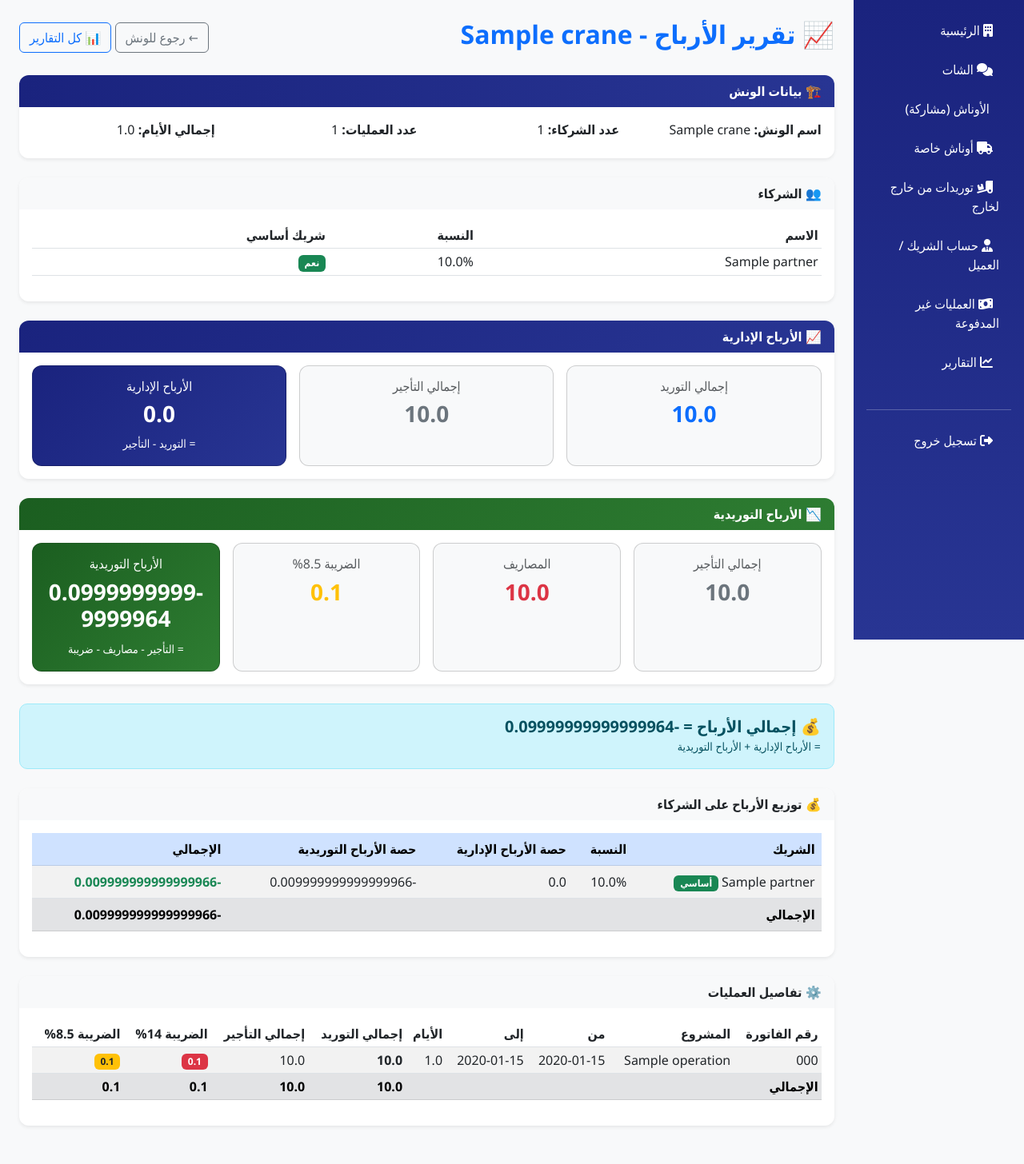
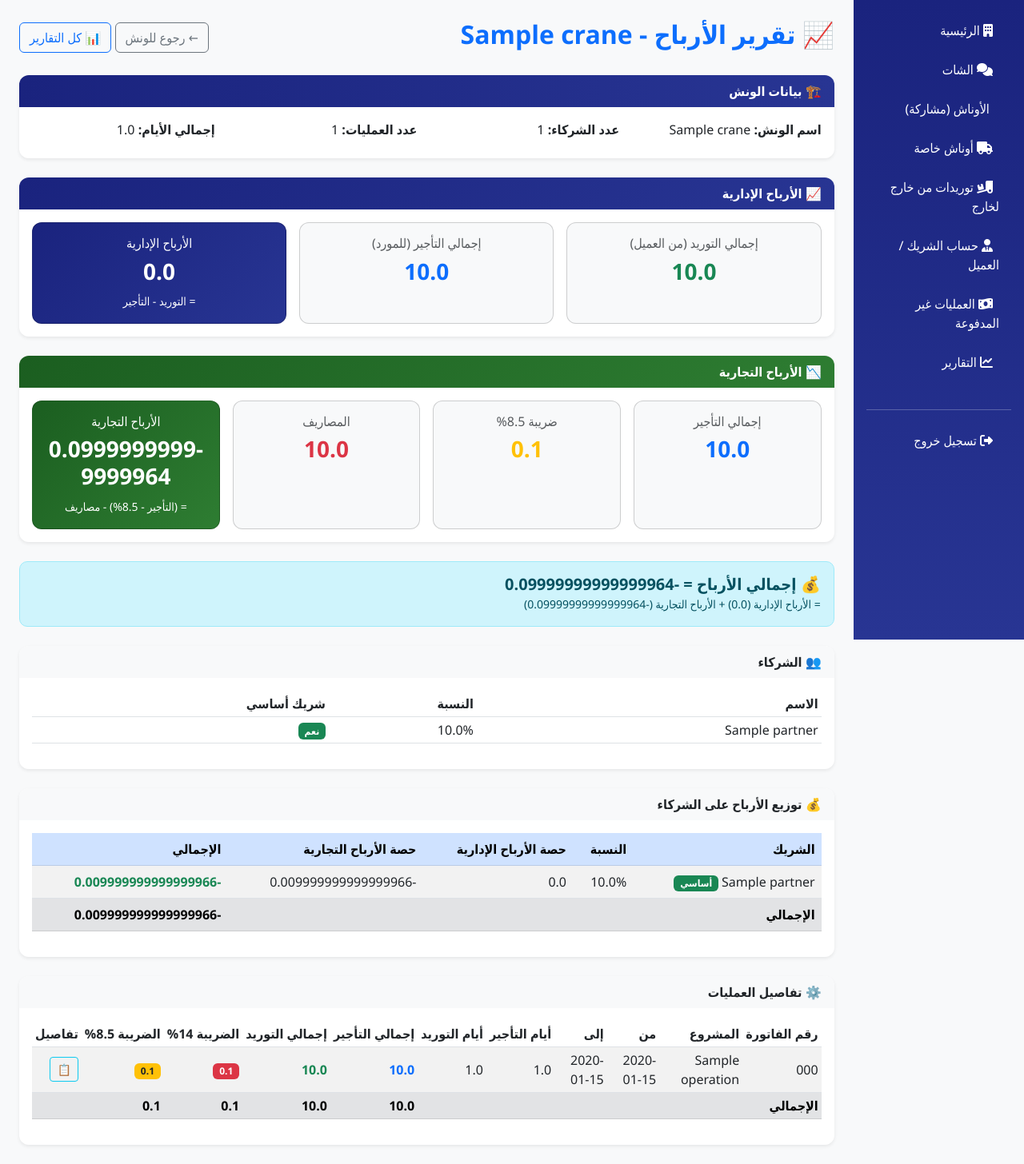
Before and after one commit to mariam-anwar-elgendy/FactoryAlFath, a Flask app: page /almasa/reports/crane-profit/1 in a window 1280 px wide. Shown: the part 56-1512 px from the top of the page at 80% size. Before the commit the page ends 1465 px from the top, so only its background shows below. Run offline with Flask 3, Linux system fonts and the light colour scheme; a user stored in the database is signed in; tables that the repository leaves empty hold one stand-in row (values such as "Sample post").

Commit message:
Refactor crane profit report layout and content

```diff
--- a/templates/almasa/crane_profit_report.html
+++ b/templates/almasa/crane_profit_report.html
@@ -26,6 +26,92 @@
     </div>
 </div>
 
+<!-- ✅ ملخص الأرباح الإدارية -->
+<div class="card border-0 shadow-sm mb-4">
+    <div class="card-header text-white fw-bold" style="background: linear-gradient(135deg, #1a237e, #283593);">
+        📈 الأرباح الإدارية
+    </div>
+    <div class="card-body">
+        <div class="row g-3">
+            <div class="col-md-4">
+                <div class="card bg-light h-100">
+                    <div class="card-body text-center">
+                        <h6 class="text-muted">إجمالي التوريد (من العميل)</h6>
+                        <h3 class="fw-bold text-success">{{ total_supply }}</h3>
+                    </div>
+                </div>
+            </div>
+            <div class="col-md-4">
+                <div class="card bg-light h-100">
+                    <div class="card-body text-center">
+                        <h6 class="text-muted">إجمالي التأجير (للمورد)</h6>
+                        <h3 class="fw-bold text-primary">{{ total_rental }}</h3>
+                    </div>
+                </div>
+            </div>
+            <div class="col-md-4">
+                <div class="card h-100" style="background: linear-gradient(135deg, #1a237e, #283593); color: white;">
+                    <div class="card-body text-center">
+                        <h6>الأرباح الإدارية</h6>
+                        <h3 class="fw-bold">{{ admin_profit }}</h3>
+                        <small>= التوريد - التأجير</small>
+                    </div>
+                </div>
+            </div>
+        </div>
+    </div>
+</div>
+
+<!-- ✅ ملخص الأرباح التجارية -->
+<div class="card border-0 shadow-sm mb-4">
+    <div class="card-header text-white fw-bold" style="background: linear-gradient(135deg, #1b5e20, #2e7d32);">
+        📉 الأرباح التجارية
+    </div>
+    <div class="card-body">
+        <div class="row g-3">
+            <div class="col-md-3">
+                <div class="card bg-light h-100">
+                    <div class="card-body text-center">
+                        <h6 class="text-muted">إجمالي التأجير</h6>
+                        <h3 class="fw-bold text-primary">{{ total_rental }}</h3>
+                    </div>
+                </div>
+            </div>
+            <div class="col-md-3">
+                <div class="card bg-light h-100">
+                    <div class="card-body text-center">
+                        <h6 class="text-muted">ضريبة 8.5%</h6>
+                        <h3 class="fw-bold text-warning">{{ tax_85_amount or 0 }}</h3>
+                    </div>
+                </div>
+            </div>
+            <div class="col-md-3">
+                <div class="card bg-light h-100">
+                    <div class="card-body text-center">
+                        <h6 class="text-muted">المصاريف</h6>
+                        <h3 class="fw-bold text-danger">{{ total_expenses }}</h3>
+                    </div>
+                </div>
+            </div>
+            <div class="col-md-3">
+                <div class="card h-100" style="background: linear-gradient(135deg, #1b5e20, #2e7d32); color: white;">
+                    <div class="card-body text-center">
+                        <h6>الأرباح التجارية</h6>
+                        <h3 class="fw-bold">{{ supply_profit }}</h3>
+                        <small>= (التأجير - 8.5%) - مصاريف</small>
+                    </div>
+                </div>
+            </div>
+        </div>
+    </div>
+</div>
+
+<!-- ✅ إجمالي الأرباح -->
+<div class="alert alert-info mb-4">
+    <h5 class="fw-bold mb-0">💰 إجمالي الأرباح = {{ total_profit }}</h5>
+    <small>= الأرباح الإدارية ({{ admin_profit }}) + الأرباح التجارية ({{ supply_profit }})</small>
+</div>
+
 <!-- الشركاء -->
 <div class="card border-0 shadow-sm mb-4">
     <div class="card-header bg-light fw-bold">👥 الشركاء</div>
@@ -49,92 +135,6 @@
     </div>
 </div>
 
-<!-- ✅ ملخص الأرباح الإدارية -->
-<div class="card border-0 shadow-sm mb-4">
-    <div class="card-header text-white fw-bold" style="background: linear-gradient(135deg, #1a237e, #283593);">
-        📈 الأرباح الإدارية
-    </div>
-    <div class="card-body">
-        <div class="row g-3">
-            <div class="col-md-4">
-                <div class="card bg-light h-100">
-                    <div class="card-body text-center">
-                        <h6 class="text-muted">إجمالي التوريد</h6>
-                        <h3 class="fw-bold text-primary">{{ total_rental }}</h3>
-                    </div>
-                </div>
-            </div>
-            <div class="col-md-4">
-                <div class="card bg-light h-100">
-                    <div class="card-body text-center">
-                        <h6 class="text-muted">إجمالي التأجير</h6>
-                        <h3 class="fw-bold text-secondary">{{ total_supply }}</h3>
-                    </div>
-                </div>
-            </div>
-            <div class="col-md-4">
-                <div class="card h-100" style="background: linear-gradient(135deg, #1a237e, #283593); color: white;">
-                    <div class="card-body text-center">
-                        <h6>الأرباح الإدارية</h6>
-                        <h3 class="fw-bold">{{ admin_profit }}</h3>
-                        <small>= التوريد - التأجير</small>
-                    </div>
-                </div>
-            </div>
-        </div>
-    </div>
-</div>
-
-<!-- ✅ ملخص الأرباح التوريدية -->
-<div class="card border-0 shadow-sm mb-4">
-    <div class="card-header text-white fw-bold" style="background: linear-gradient(135deg, #1b5e20, #2e7d32);">
-        📉 الأرباح التوريدية
-    </div>
-    <div class="card-body">
-        <div class="row g-3">
-            <div class="col-md-3">
-                <div class="card bg-light h-100">
-                    <div class="card-body text-center">
-                        <h6 class="text-muted">إجمالي التأجير</h6>
-                        <h3 class="fw-bold text-secondary">{{ total_supply }}</h3>
-                    </div>
-                </div>
-            </div>
-            <div class="col-md-3">
-                <div class="card bg-light h-100">
-                    <div class="card-body text-center">
-                        <h6 class="text-muted">المصاريف</h6>
-                        <h3 class="fw-bold text-danger">{{ total_expenses }}</h3>
-                    </div>
-                </div>
-            </div>
-            <div class="col-md-3">
-                <div class="card bg-light h-100">
-                    <div class="card-body text-center">
-                        <h6 class="text-muted">الضريبة 8.5%</h6>
-                        <h3 class="fw-bold text-warning">{{ tax_85_amount or 0 }}</h3>
-                    </div>
-                </div>
-            </div>
-            <div class="col-md-3">
-                <div class="card h-100" style="background: linear-gradient(135deg, #1b5e20, #2e7d32); color: white;">
-                    <div class="card-body text-center">
-                        <h6>الأرباح التوريدية</h6>
-                        <h3 class="fw-bold">{{ supply_profit }}</h3>
-                        <small>= التأجير - مصاريف - ضريبة</small>
-                    </div>
-                </div>
-            </div>
-        </div>
-    </div>
-</div>
-
-<!-- ✅ إجمالي الأرباح -->
-<div class="alert alert-info mb-4">
-    <h5 class="fw-bold mb-0">💰 إجمالي الأرباح = {{ total_profit }}</h5>
-    <small>= الأرباح الإدارية + الأرباح التوريدية</small>
-</div>
-
 <!-- ✅ توزيع الأرباح على الشركاء -->
 <div class="card border-0 shadow-sm mb-4">
     <div class="card-header bg-light fw-bold">💰 توزيع الأرباح على الشركاء</div>
@@ -147,7 +147,7 @@
                         <th>الشريك</th>
                         <th>النسبة</th>
                         <th>حصة الأرباح الإدارية</th>
-                        <th>حصة الأرباح التوريدية</th>
+                        <th>حصة الأرباح التجارية</th>
                         <th>الإجمالي</th>
                     </tr>
                 </thead>
@@ -185,18 +185,20 @@
     <div class="card-body">
         {% if operations %}
         <div class="table-responsive">
-            <table class="table table-sm table-striped">
+            <table class="table table-sm table-striped table-hover">
                 <thead>
                     <tr>
                         <th>رقم الفاتورة</th>
                         <th>المشروع</th>
                         <th>من</th>
                         <th>إلى</th>
-                        <th>الأيام</th>
+                        <th>أيام التأجير</th>
+                        <th>أيام التوريد</th>
+                        <th>إجمالي التأجير</th>
                         <th>إجمالي التوريد</th>
-                        <th>إجمالي التأجير</th>
                         <th>الضريبة 14%</th>
                         <th>الضريبة 8.5%</th>
+                        <th>تفاصيل</th>
                     </tr>
                 </thead>
                 <tbody>
@@ -206,33 +208,38 @@
                         <td>{{ op.project_name or '-' }}</td>
                         <td>{{ op.start_date.strftime('%Y-%m-%d') }}</td>
                         <td>{{ op.end_date.strftime('%Y-%m-%d') if op.end_date else '-' }}</td>
-                        <td>{{ op.days_count }}</td>
-                        <td class="fw-bold">{{ op.rental_total }}</td>
-                        <td>{{ op.supply_total }}</td>
+                        <td>{{ op.rental_days or op.days_count or 0 }}</td>
+                        <td>{{ op.supply_days or op.days_count or 0 }}</td>
+                        <td class="fw-bold text-primary">{{ op.rental_total }}</td>
+                        <td class="fw-bold text-success">{{ op.supply_total }}</td>
                         <td>
                             {% if op.tax_14_enabled %}
                                 <span class="badge bg-danger">
-                                    {{ (op.rental_total * op.tax_14_value / 100)|round(2) }}
+                                    {{ (op.supply_total * op.tax_14_value / 100)|round(2) }}
                                 </span>
                             {% else %}-{% endif %}
                         </td>
                         <td>
                             {% if op.tax_85_enabled %}
                                 <span class="badge bg-warning text-dark">
-                                    {{ (op.supply_total * op.tax_85_value / 100)|round(2) }}
+                                    {{ (op.rental_total * op.tax_85_value / 100)|round(2) }}
                                 </span>
                             {% else %}-{% endif %}
+                        </td>
+                        <td>
+                            <button class="btn btn-sm btn-outline-info" data-bs-toggle="modal" data-bs-target="#detailsModal{{ op.id }}">📋</button>
                         </td>
                     </tr>
                     {% endfor %}
                 </tbody>
                 <tfoot>
                     <tr class="fw-bold table-secondary">
-                        <td colspan="5">الإجمالي</td>
+                        <td colspan="6">الإجمالي</td>
                         <td>{{ total_rental }}</td>
                         <td>{{ total_supply }}</td>
                         <td>{{ tax_14_amount or 0 }}</td>
                         <td>{{ tax_85_amount or 0 }}</td>
+                        <td></td>
                     </tr>
                 </tfoot>
             </table>
@@ -241,6 +248,74 @@
         <p class="text-muted mb-0">لا توجد عمليات</p>
         {% endif %}
     </div>
+</div>
 
+<!-- ==================== مودالات التفاصيل ==================== -->
+{% for op in operations %}
+<div class="modal fade" id="detailsModal{{ op.id }}" tabindex="-1">
+  <div class="modal-dialog modal-lg">
+    <div class="modal-content">
+      <div class="modal-header bg-primary text-white">
+        <h5 class="modal-title">📋 تفاصيل العملية - {{ op.project_name or '-' }}</h5>
+        <button type="button" class="btn-close btn-close-white" data-bs-dismiss="modal"></button>
+      </div>
+      <div class="modal-body">
+        <h6 class="fw-bold text-primary mb-3">📋 بيانات أساسية</h6>
+        <table class="table table-sm table-bordered mb-4">
+          <tbody>
+            <tr><td class="fw-bold" style="width: 40%;">المشروع</td><td>{{ op.project_name or '-' }}</td></tr>
+            <tr><td class="fw-bold">المكان</td><td>{{ op.project_location or '-' }}</td></tr>
+            <tr><td class="fw-bold">من تاريخ</td><td>{{ op.start_date.strftime('%Y-%m-%d') }}</td></tr>
+            <tr><td class="fw-bold">إلى تاريخ</td><td>{{ op.end_date.strftime('%Y-%m-%d') if op.end_date else '-' }}</td></tr>
+            <tr><td class="fw-bold">رقم الفاتورة</td><td>{{ op.invoice_number or '-' }}</td></tr>
+          </tbody>
+        </table>
+
+        <h6 class="fw-bold text-primary mb-3">💰 التأجير (للمورد)</h6>
+        <table class="table table-sm table-bordered mb-4">
+          <tbody>
+            <tr><td class="fw-bold" style="width: 40%;">سعر التأجير اليومي</td><td>{{ op.rental_value or 0 }}</td></tr>
+            <tr><td class="fw-bold">عدد أيام التأجير</td><td>{{ op.rental_days or op.days_count or 0 }}</td></tr>
+            <tr><td class="fw-bold">ساعات إضافية للتأجير</td><td>{{ op.rental_extra_hours or 0 }}</td></tr>
+            <tr><td class="fw-bold">سعر الساعة الإضافية</td><td>{{ op.rental_hour_rate or 0 }}</td></tr>
+            <tr><td class="fw-bold">أيام الطريق للتأجير</td><td>{{ op.rental_travel_days or op.travel_days or 0 }}</td></tr>
+            <tr><td class="fw-bold">سعر يوم الطريق</td><td>{{ op.travel_rental_rate or op.travel_rate or 0 }}</td></tr>
+            <tr class="table-primary"><td class="fw-bold">إجمالي التأجير</td><td class="fw-bold">{{ op.rental_total }}</td></tr>
+          </tbody>
+        </table>
+
+        <h6 class="fw-bold text-success mb-3">💰 التوريد (من العميل)</h6>
+        <table class="table table-sm table-bordered mb-4">
+          <tbody>
+            <tr><td class="fw-bold" style="width: 40%;">سعر التوريد اليومي</td><td>{{ op.supply_value or 0 }}</td></tr>
+            <tr><td class="fw-bold">عدد أيام التوريد</td><td>{{ op.supply_days or op.days_count or 0 }}</td></tr>
+            <tr><td class="fw-bold">ساعات إضافية للتوريد</td><td>{{ op.supply_extra_hours or 0 }}</td></tr>
+            <tr><td class="fw-bold">سعر الساعة الإضافية</td><td>{{ op.supply_hour_rate or 0 }}</td></tr>
+            <tr><td class="fw-bold">أيام الطريق للتوريد</td><td>{{ op.supply_travel_days or op.travel_days or 0 }}</td></tr>
+            <tr><td class="fw-bold">سعر يوم الطريق</td><td>{{ op.travel_supply_rate or op.travel_rate or 0 }}</td></tr>
+            <tr class="table-success"><td class="fw-bold">إجمالي التوريد</td><td class="fw-bold">{{ op.supply_total }}</td></tr>
+          </tbody>
+        </table>
+
+        {% if op.tax_14_enabled or op.tax_85_enabled %}
+        <h6 class="fw-bold text-warning mb-3">📊 الضرايب</h6>
+        <table class="table table-sm table-bordered mb-0">
+          <tbody>
+            {% if op.tax_14_enabled %}
+            <tr class="table-warning"><td class="fw-bold" style="width: 40%;">ضريبة 14%</td><td>{{ (op.supply_total * op.tax_14_value / 100)|round(2) }}</td></tr>
+            {% endif %}
+            {% if op.tax_85_enabled %}
+            <tr class="table-warning"><td class="fw-bold">ضريبة 8.5%</td><td>{{ (op.rental_total * op.tax_85_value / 100)|round(2) }}</td></tr>
+            {% endif %}
+          </tbody>
+        </table>
+        {% endif %}
+      </div>
+      <div class="modal-footer">
+        <button type="button" class="btn btn-secondary" data-bs-dismiss="modal">إغلاق</button>
+      </div>
+    </div>
+  </div>
 </div>
+{% endfor %}
 {% endblock %}
```
